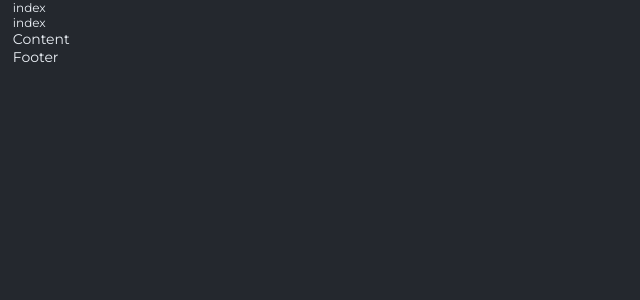
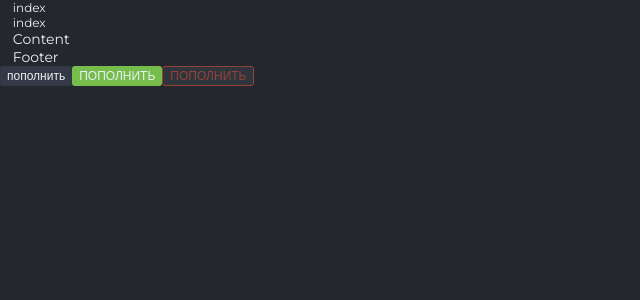
Before and after one commit to ConstIgorIvanov/bets-playground, a React (Create React App) app: page / in a window 1280 px wide. Shown: the top 300 px of the page, without its empty margins (0-640 px from the left). Built offline with nearby package versions, Linux system fonts and the light colour scheme.

Commit message:
button btn direction fix

```diff
--- a/src/App.tsx
+++ b/src/App.tsx
@@ -16,6 +16,15 @@ function App() {
       <div className="footer">
         <Footer />
       </div>
+      <Button fontSize="small" direction="default" activeColor={true} hoverGreen={false}>
+        пополнить
+      </Button>
+      <Button fontSize="small" direction="bet" activeColor={true} hoverGreen={false}>
+        пополнить
+      </Button>
+      <Button fontSize="small" direction="watch" activeColor={true} hoverGreen={false}>
+        пополнить
+      </Button>
     </div>
   );
 }
--- a/src/components/common/Button/Button.module.scss
+++ b/src/components/common/Button/Button.module.scss
@@ -11,17 +11,28 @@
   min-height: 20px;
 }
 
-.hoverDefault:hover {
-  background-color: #454a57;
+.default {
+  background: #343a45;
+  text-transform: lowercase;
+  &:hover {
+    background-color: #454a57;
+  }
 }
-.hoverGreen:hover {
+
+.bet {
   background-color: #77bd4b;
 }
 
-.bgDefault {
-  background: #343a45;
+.watch {
+  color: #944237;
+  border: 1px solid #944237;
+  background-color: rgb(46 53 61);
+  &:hover {
+    background-color: #944237;
+    color: #ebf0f6;
+  }
 }
-.bgGreen {
+.hoverGreen:hover {
   background-color: #77bd4b;
 }
 
--- a/src/components/common/Button/Button.props.ts
+++ b/src/components/common/Button/Button.props.ts
@@ -5,6 +5,6 @@ export interface ButtonProps
   children: ReactNode;
   fontSize: 'small' | 'medium';
   activeColor: boolean;
-  hoverColor: 'default' | 'green';
-  backgroundColor: 'default' | 'green';
+  hoverGreen: boolean;
+  direction: 'default' | 'watch' | 'bet';
 }
--- a/src/components/common/Button/Button.tsx
+++ b/src/components/common/Button/Button.tsx
@@ -7,9 +7,9 @@ import styles from './Button.module.scss';
 const Button = ({
   children,
   activeColor,
-  hoverColor,
+  hoverGreen,
   fontSize,
-  backgroundColor,
+  direction,
   ...props
 }: ButtonProps) => {
   return (
@@ -19,10 +19,10 @@ const Button = ({
         [styles.fontSmall]: fontSize === 'small',
         [styles.fontMedium]: fontSize === 'medium',
         [styles.active]: activeColor,
-        [styles.hoverDefault]: hoverColor === 'default',
-        [styles.hoverGreen]: hoverColor === 'green',
-        [styles.bgDefault]: backgroundColor === 'default',
-        [styles.bgGreen]: backgroundColor === 'green',
+        [styles.hoverGreen]: hoverGreen,
+        [styles.default]: direction === 'default',
+        [styles.bet]: direction === 'bet',
+        [styles.watch]: direction === 'watch',
       })}>
       {children}
     </button>
--- a/src/styles/_variables.scss
+++ b/src/styles/_variables.scss
@@ -8,7 +8,7 @@ $duration: 0.15s;
 
 $background: #24282e;
 $white: #ebf0f6;
-$gray: #eee;
+$gray: rgb(201, 201, 201);
 $red: #944237;
 $gray-green: #3d513e;
 $green: #77bd4b;
```
